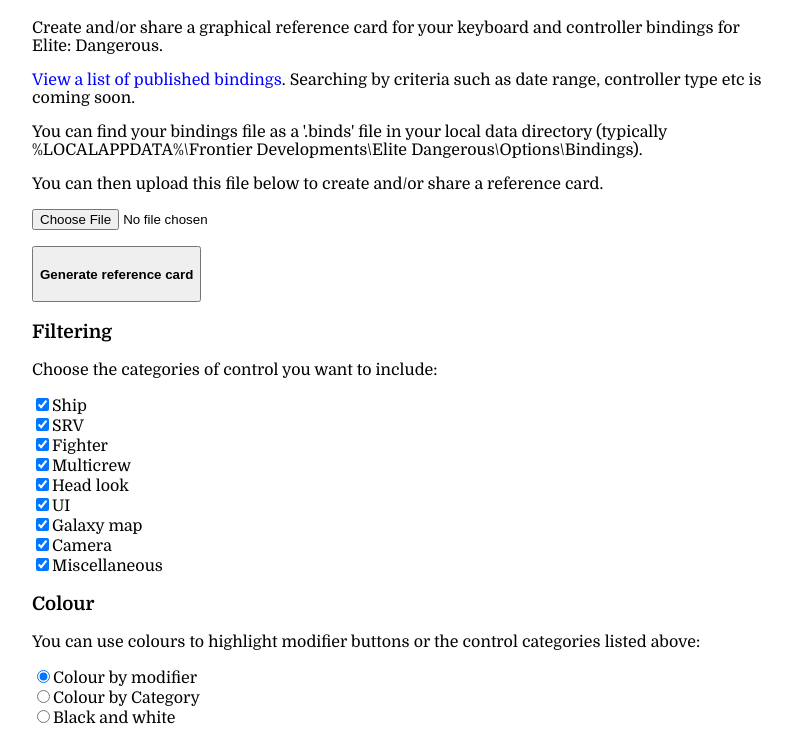
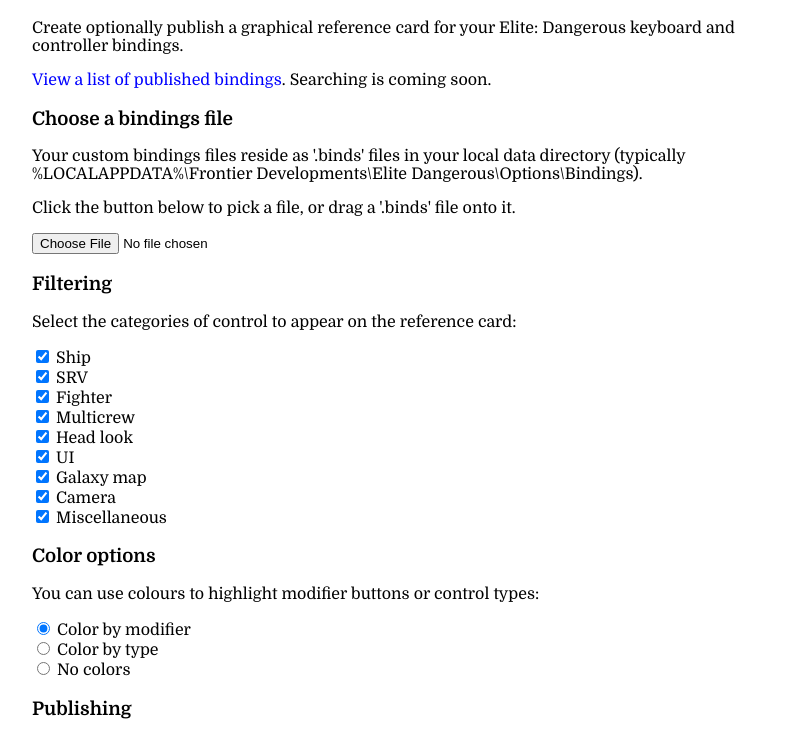
Before and after one commit to richardbuckle/EDRefCard, a plain HTML site: page www/index.html in a window 1280 px wide. Shown: the part 61-797 px from the top of the page, without its empty margins (238-1030 px from the left). Drawn offline with Linux system fonts and the light colour scheme.

Commit message:
copy edit

```diff
--- a/www/index.html
+++ b/www/index.html
@@ -13,50 +13,48 @@
         <h1>EDRefCard</h1>
       </div>
       <div id="content">
-        Create and/or share a graphical reference card for your keyboard and controller bindings for Elite: Dangerous.
+        Create optionally publish a graphical reference card for your Elite: Dangerous keyboard and controller bindings.
         <p />
-        <a href="/list">View a list of published bindings</a>. Searching by criteria such as date range, controller type etc is coming soon.
-        <p/>
-        You can find your bindings file as a '.binds' file in your local data directory (typically %LOCALAPPDATA%\Frontier Developments\Elite Dangerous\Options\Bindings).
-        <p />
-        You can then upload this file below to create and/or share a reference card.
+        <a href="/list">View a list of published bindings</a>. Searching is coming soon.
         <p/>
         <form id="uploadbindings" enctype="multipart/form-data" method="post" action="scripts/bindings.py">
+          <h3>Choose a bindings file</h3>
+        	Your custom bindings files reside as '.binds' files in your local data directory (typically %LOCALAPPDATA%\Frontier Developments\Elite Dangerous\Options\Bindings).
+        	<p />
+        	Click the button below to pick a file, or drag a '.binds' file onto it.
+        <p />
           <input id="fileupload" name="bindings" type="file" accept=".binds" required />
           <p />
-		  <div class="button">
-			<button type="submit"><h4>Generate reference card</h4></button>
-		  </div>
           <h3>Filtering</h3>
-          Choose the categories of control you want to include:
+          Select the categories of control to appear on the reference card:
           <p />
-          <input type="checkbox" checked name="showship" value="on" />Ship
+          <input type="checkbox" checked name="showship" value="on" /> Ship
           <br />
-          <input type="checkbox" checked name="showsrv" value="on" />SRV
+          <input type="checkbox" checked name="showsrv" value="on" /> SRV
           <br />
-          <input type="checkbox" checked name="showfighter" value="on" />Fighter
+          <input type="checkbox" checked name="showfighter" value="on" /> Fighter
           <br />
-          <input type="checkbox" checked name="showmulticrew" value="on" />Multicrew
+          <input type="checkbox" checked name="showmulticrew" value="on" /> Multicrew
           <br />
-          <input type="checkbox" checked name="showheadlook" value="on" />Head look
+          <input type="checkbox" checked name="showheadlook" value="on" /> Head look
           <br />
-          <input type="checkbox" checked name="showui" value="on" />UI
+          <input type="checkbox" checked name="showui" value="on" /> UI
           <br />
-          <input type="checkbox" checked name="showgalaxymap" value="on" />Galaxy map
+          <input type="checkbox" checked name="showgalaxymap" value="on" /> Galaxy map
           <br />
-          <input type="checkbox" checked name="showcamera" value="on" />Camera
+          <input type="checkbox" checked name="showcamera" value="on" /> Camera
           <br />
-          <input type="checkbox" checked name="showmisc" value="on" />Miscellaneous
+          <input type="checkbox" checked name="showmisc" value="on" /> Miscellaneous
           <br />
           <p />
-          <h3>Colour</h3>
-          You can use colours to highlight modifier buttons or the control categories listed above:
+          <h3>Color options</h3>
+          You can use colours to highlight modifier buttons or control types:
           <p />
-          <input type="radio" checked name="styling" value="modifier" />Colour by modifier
+          <input type="radio" checked name="styling" value="modifier" /> Color by modifier
           <br />
-          <input type="radio" name="styling" value="group" />Colour by Category
+          <input type="radio" name="styling" value="group" /> Color by type
           <br />
-          <input type="radio" name="styling" value="none" />Black and white
+          <input type="radio" name="styling" value="none" /> No colors
           <p />
           <h3>Publishing</h3>
           To publish your bindings, give a description below (we save a timestamp and which controllers you are using, so no need to mention those):
@@ -64,7 +62,7 @@
           <input type="text" name="description" autofocus size="256"  maxlength="256" style="width: 600px;/">
           <p />
 		  <div class="button">
-			<button type="submit"><h4>Generate reference card</h4></button>
+			<button type="submit"><h3>Generate reference card</h3></button>
 		  </div>
 		  <hr>
           Please direct questions, suggestions and support requests to <a href="https://forums.frontier.co.uk/showthread.php?t=212866">the thread on the official Elite: Dangerous forums</a>
```
